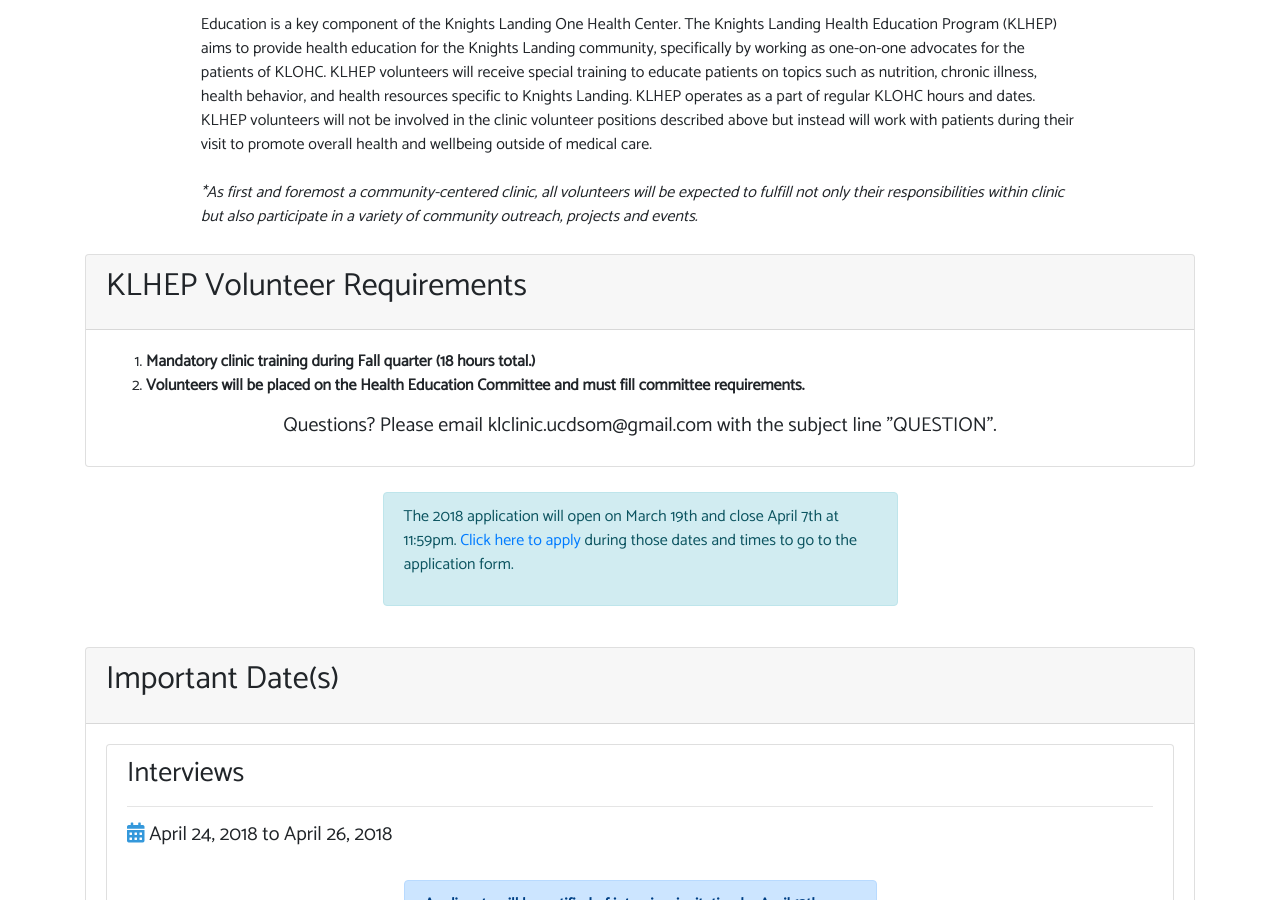
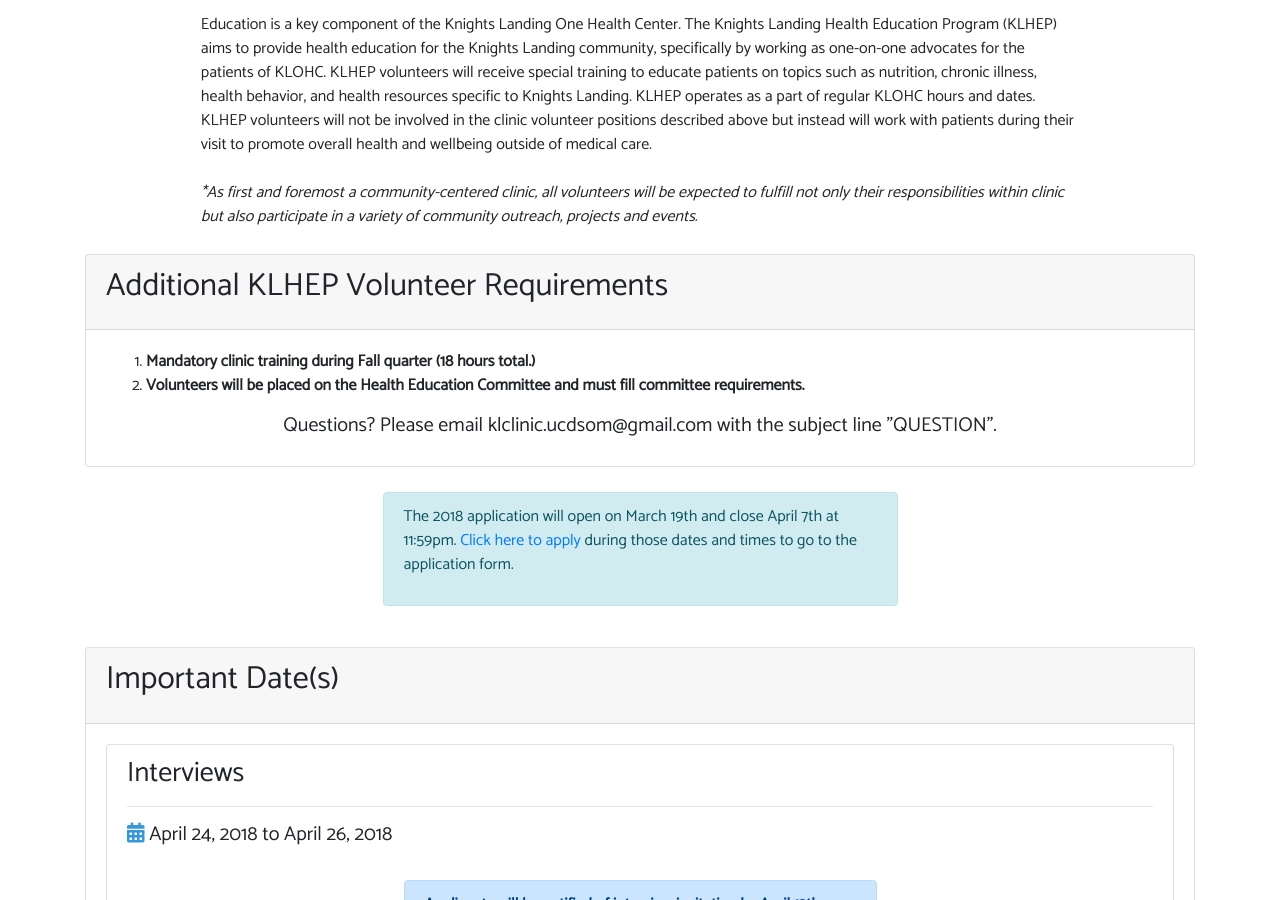
Before and after one commit to iwakoscott/knights-landing, a Jekyll site: the page built from get-involved/klhep-volunteer-application.markdown, in a window 1280 px wide and 900 px high, scrolled down 467 px. Built offline with Jekyll 4.4.1, drawn with Linux system fonts in a browser that asks for light colours; nearby versions of some CDN libraries.

Commit message:
fix volunteer requirement title for both KLHEP and Clinic

```diff
--- a/_layouts/volunteer.html
+++ b/_layouts/volunteer.html
@@ -15,7 +15,7 @@
 
     <div class="card">
       <div class="card-header">
-        <h2 class="card-title">{{ page.volunteer_type }} Volunteer Requirements</h2>
+        <h2 class="card-title">Additional {{ page.volunteer_type }}  Volunteer Requirements</h2>
       </div>
       <div class="card-body">
           <ol>
```
